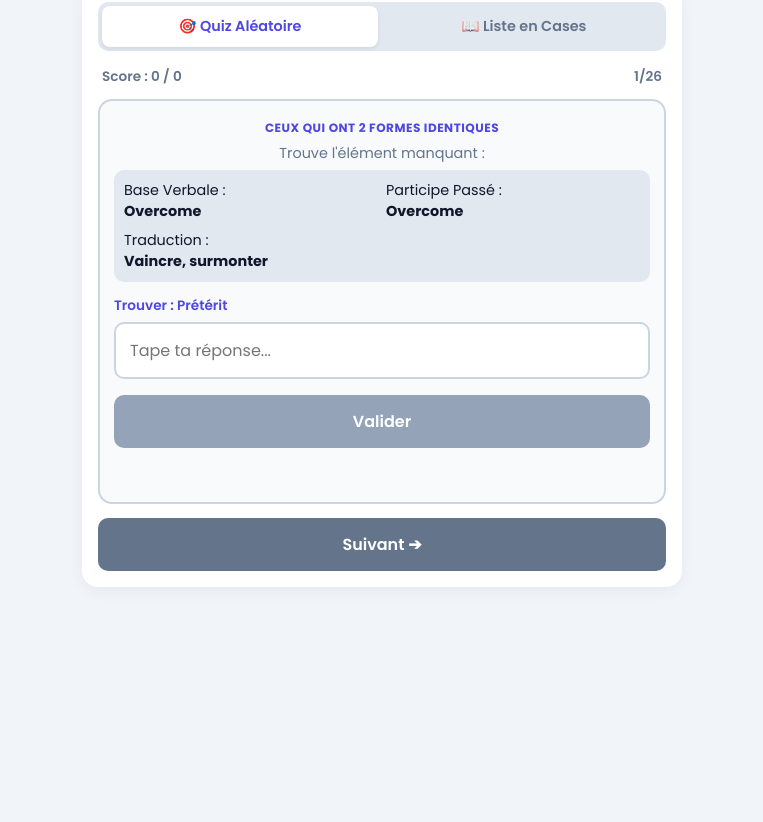
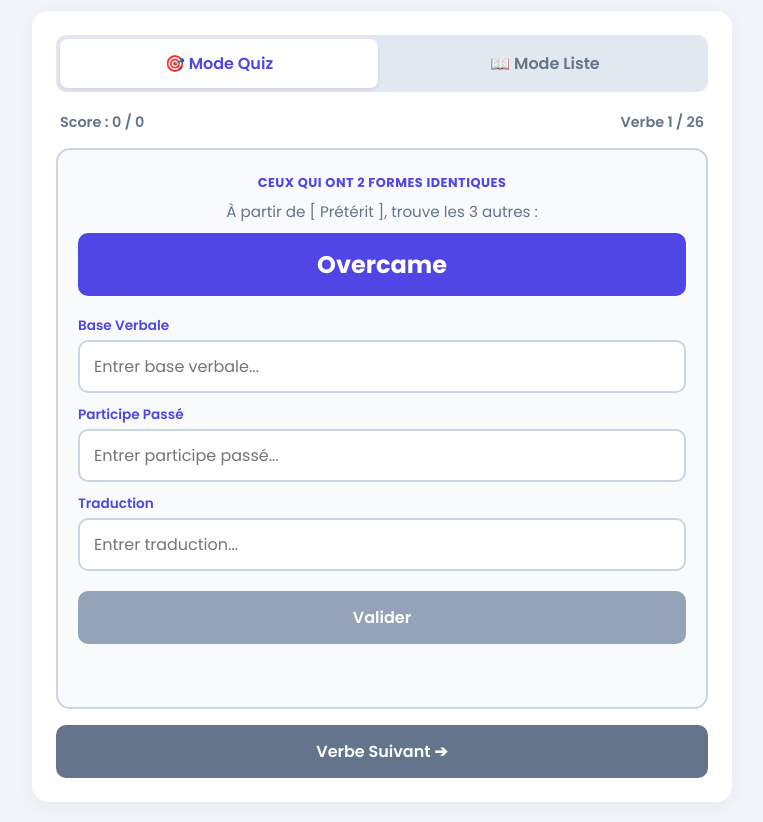
Before and after one commit to Anonyme404-dev/verbe-irr-gulier, a plain HTML site: page index.html in a window 1280 px wide. Shown: the part 105-927 px from the top of the page, without its empty margins (258-1021 px from the left). Before the commit the page ends 800 px from the top, so only its background shows below. Drawn offline with Linux system fonts and the light colour scheme.

Commit message:
Update index.html

```diff
--- a/index.html
+++ b/index.html
@@ -33,40 +33,40 @@
             display: flex;
             flex-direction: column;
             align-items: center;
-            padding: 12px;
+            padding: 20px 12px;
         }
 
         header {
             text-align: center;
-            margin: 10px 0 15px 0;
+            margin: 10px 0 20px 0;
             width: 100%;
         }
 
         h1 {
-            font-size: 1.4rem;
+            font-size: 1.8rem;
             color: var(--primary);
             font-weight: 700;
         }
 
         p.subtitle {
             color: var(--text-muted);
-            font-size: 0.85rem;
+            font-size: 0.95rem;
         }
 
         .container {
             width: 100%;
-            max-width: 600px;
+            max-width: 700px;
             background: var(--card-bg);
             border-radius: 16px;
-            box-shadow: 0 4px 15px rgba(0, 0, 0, 0.05);
-            padding: 16px;
+            box-shadow: 0 4px 20px rgba(0, 0, 0, 0.05);
+            padding: 24px;
         }
 
         /* Onglets */
         .tabs {
             display: flex;
             gap: 8px;
-            margin-bottom: 16px;
+            margin-bottom: 20px;
             background: #e2e8f0;
             padding: 4px;
             border-radius: 10px;
@@ -76,11 +76,11 @@
             flex: 1;
             background: none;
             border: none;
-            font-size: 0.9rem;
+            font-size: 1rem;
             font-weight: 600;
             color: var(--text-muted);
             cursor: pointer;
-            padding: 10px 8px;
+            padding: 12px 8px;
             border-radius: 8px;
             transition: all 0.2s ease;
             text-align: center;
@@ -104,10 +104,10 @@
         .stats-bar {
             display: flex;
             justify-content: space-between;
-            font-size: 0.85rem;
+            font-size: 0.9rem;
             color: var(--text-muted);
             font-weight: 600;
-            margin-bottom: 12px;
+            margin-bottom: 15px;
             padding: 0 4px;
         }
 
@@ -115,66 +115,62 @@
             background: #f8fafc;
             border: 2px solid var(--border);
             border-radius: 14px;
-            padding: 18px 14px;
+            padding: 24px 20px;
             text-align: center;
-            margin-bottom: 14px;
+            margin-bottom: 16px;
         }
 
         .quiz-category {
-            font-size: 0.75rem;
+            font-size: 0.8rem;
             text-transform: uppercase;
             letter-spacing: 0.5px;
             color: var(--primary);
             font-weight: 700;
-            margin-bottom: 6px;
+            margin-bottom: 8px;
         }
 
         .quiz-prompt {
-            font-size: 0.9rem;
+            font-size: 0.95rem;
             color: var(--text-muted);
-            margin-bottom: 6px;
+            margin-bottom: 10px;
         }
 
-        .quiz-info-grid {
-            display: grid;
-            grid-template-columns: 1fr 1fr;
-            gap: 8px;
-            background: #e2e8f0;
-            padding: 10px;
+        .quiz-given-box {
+            background: var(--primary);
+            color: white;
+            padding: 14px;
             border-radius: 10px;
-            margin-bottom: 14px;
-            font-size: 0.9rem;
+            font-size: 1.5rem;
+            font-weight: 700;
+            margin-bottom: 20px;
+        }
+
+        .quiz-inputs {
+            display: flex;
+            flex-direction: column;
+            gap: 12px;
+            margin-bottom: 20px;
             text-align: left;
         }
 
-        .quiz-info-item span {
-            font-weight: 700;
-            color: var(--text-main);
-        }
-
-        .quiz-input-container {
-            margin-bottom: 16px;
-            text-align: left;
-        }
-
-        .quiz-input-container label {
+        .input-group label {
             display: block;
             font-size: 0.85rem;
             font-weight: 600;
-            margin-bottom: 6px;
+            margin-bottom: 4px;
             color: var(--primary);
         }
 
-        .quiz-input-container input {
+        .input-group input {
             width: 100%;
-            padding: 14px;
+            padding: 12px 14px;
             border: 2px solid var(--border);
             border-radius: 10px;
             font-size: 1rem;
             outline: none;
         }
 
-        .quiz-input-container input:focus {
+        .input-group input:focus {
             border-color: var(--primary);
         }
 
@@ -188,7 +184,11 @@
             border-radius: 10px;
             cursor: pointer;
             width: 100%;
-            touch-action: manipulation;
+            transition: background 0.2s;
+        }
+
+        .btn:hover:not(:disabled) {
+            background: var(--primary-hover);
         }
 
         .btn:disabled {
@@ -197,30 +197,34 @@
         }
 
         .quiz-feedback {
-            margin-top: 12px;
+            margin-top: 15px;
             font-weight: 600;
-            font-size: 0.95rem;
+            font-size: 1rem;
             min-height: 24px;
         }
 
         .feedback-correct { color: var(--success); }
         .feedback-incorrect { color: var(--error); }
 
-        /* Mode Liste (Style Tableau par Cases Mobile) */
+        /* Mode Liste */
         .search-bar {
             width: 100%;
-            padding: 12px;
+            padding: 12px 16px;
             border: 2px solid var(--border);
             border-radius: 10px;
             font-size: 1rem;
-            margin-bottom: 12px;
+            margin-bottom: 16px;
             outline: none;
+        }
+
+        .search-bar:focus {
+            border-color: var(--primary);
         }
 
         .controls-row {
             display: flex;
-            gap: 6px;
-            margin-bottom: 16px;
+            gap: 8px;
+            margin-bottom: 20px;
             flex-wrap: wrap;
         }
 
@@ -229,9 +233,9 @@
             background: #e2e8f0;
             color: var(--text-main);
             border: none;
-            padding: 8px 4px;
+            padding: 10px 6px;
             border-radius: 8px;
-            font-size: 0.75rem;
+            font-size: 0.8rem;
             font-weight: 600;
             cursor: pointer;
             text-align: center;
@@ -244,35 +248,41 @@
         }
 
         .category-group {
-            margin-bottom: 20px;
+            margin-bottom: 24px;
         }
 
         .category-title {
-            font-size: 0.95rem;
+            font-size: 1.05rem;
             font-weight: 700;
             color: var(--primary);
-            margin-bottom: 8px;
+            margin-bottom: 10px;
             border-left: 4px solid var(--primary);
-            padding-left: 8px;
+            padding-left: 10px;
         }
 
-        /* Grille en cases bien distinctes pour téléphone */
+        /* Grille en cases adaptative PC et Mobile */
         .verb-grid-card {
             background: #f8fafc;
             border: 2px solid var(--border);
             border-radius: 12px;
-            padding: 12px;
-            margin-bottom: 10px;
+            padding: 14px;
+            margin-bottom: 12px;
             display: grid;
-            grid-template-columns: 1fr 1fr;
-            gap: 8px;
+            grid-template-columns: repeat(4, 1fr);
+            gap: 10px;
+        }
+
+        @media(max-width: 600px) {
+            .verb-grid-card {
+                grid-template-columns: 1fr 1fr;
+            }
         }
 
         .verb-cell {
             background: #ffffff;
             border: 1px solid var(--border);
             border-radius: 8px;
-            padding: 8px;
+            padding: 10px;
             text-align: center;
         }
 
@@ -281,11 +291,11 @@
             text-transform: uppercase;
             color: var(--text-muted);
             font-weight: 600;
-            margin-bottom: 2px;
+            margin-bottom: 4px;
         }
 
         .verb-cell .cell-value {
-            font-size: 0.95rem;
+            font-size: 1rem;
             font-weight: 700;
             color: var(--text-main);
         }
@@ -301,14 +311,14 @@
 <body>
 
     <header>
-        <h1>Verbes Irréguliers 🇬🇧</h1>
-        <p class="subtitle">Révisions & Quiz mobile</p>
+        <h1>Verbes Irréguliers</h1>
+        <p class="subtitle">Espace de révision interactif</p>
     </header>
 
     <div class="container">
         <div class="tabs">
-            <button class="tab-btn active" onclick="switchTab('quiz')">🎯 Quiz Aléatoire</button>
-            <button class="tab-btn" onclick="switchTab('list')">📖 Liste en Cases</button>
+            <button class="tab-btn active" onclick="switchTab('quiz')">🎯 Mode Quiz</button>
+            <button class="tab-btn" onclick="switchTab('list')">📖 Mode Liste</button>
         </div>
 
         <!-- SECTION QUIZ -->
@@ -320,27 +330,23 @@
 
             <div class="quiz-card">
                 <div class="quiz-category" id="q-category">Catégorie</div>
-                <div class="quiz-prompt">Trouve l'élément manquant :</div>
+                <div class="quiz-prompt" id="q-prompt-text">À partir de cet élément, trouve les 3 autres :</div>
 
-                <!-- Infos fixes affichées pour aider -->
-                <div class="quiz-info-grid" id="q-info-grid">
-                    <!-- Rempli par JS -->
-                </div>
+                <div class="quiz-given-box" id="q-given-box">Élément</div>
 
-                <div class="quiz-input-container">
-                    <label id="q-input-label">Champ à remplir</label>
-                    <input type="text" id="quiz-input" placeholder="Tape ta réponse..." autocomplete="off" autocapitalize="none" oninput="validateInputReady()">
+                <div class="quiz-inputs" id="quiz-inputs-container">
+                    <!-- Généré dynamiquement -->
                 </div>
 
                 <button class="btn" id="submit-btn" onclick="checkAnswer()" disabled>Valider</button>
                 <div class="quiz-feedback" id="q-feedback"></div>
             </div>
-            <button class="btn" id="next-btn" style="background:#64748b;" onclick="nextQuestion()" disabled>Suivant ➔</button>
+            <button class="btn" id="next-btn" style="background:#64748b;" onclick="nextQuestion()" disabled>Verbe Suivant ➔</button>
         </div>
 
         <!-- SECTION LISTE -->
         <div id="list-section" class="section-view">
-            <input type="text" class="search-bar" id="search-input" placeholder="🔍 Rechercher un verbe..." onkeyup="filterTable()">
+            <input type="text" class="search-bar" id="search-input" placeholder="🔍 Rechercher un verbe ou une traduction..." onkeyup="filterTable()">
 
             <div class="controls-row">
                 <button class="toggle-col-btn" id="btn-col-0" onclick="toggleColumn(0)">Masquer Base</button>
@@ -389,14 +395,14 @@
         let score = 0;
         let totalAnswered = 0;
         let shuffledVerbs = [];
-        let currentTargetKey = '';
+        let givenKey = '';
         let hiddenCols = { 0: false, 1: false, 2: false, 3: false };
 
-        const fieldLabels = {
-            base: "Base Verbale",
-            preterit: "Prétérit",
-            participle: "Participe Passé",
-            french: "Traduction"
+        const fieldMeta = {
+            base: { label: "Base Verbale", key: "base" },
+            preterit: { label: "Prétérit", key: "preterit" },
+            participle: { label: "Participe Passé", key: "participle" },
+            french: { label: "Traduction", key: "french" }
         };
 
         function initQuiz() {
@@ -415,26 +421,27 @@
             const v = shuffledVerbs[currentQuizIndex];
             document.getElementById('q-category').innerText = v.category;
 
-            // Choisir aléatoirement l'un des 4 champs à deviner
             const keys = ['base', 'preterit', 'participle', 'french'];
-            currentTargetKey = keys[Math.floor(Math.random() * keys.length)];
+            givenKey = keys[Math.floor(Math.random() * keys.length)];
 
-            document.getElementById('q-input-label').innerText = `Trouver : ${fieldLabels[currentTargetKey]}`;
+            document.getElementById('q-prompt-text').innerText = `À partir de [ ${fieldMeta[givenKey].label} ], trouve les 3 autres :`;
+            document.getElementById('q-given-box').innerText = v[givenKey];
 
-            // Afficher les 3 autres champs dans la grille d'aide
-            let gridHtml = '';
+            let inputsHtml = '';
             keys.forEach(k => {
-                if (k !== currentTargetKey) {
-                    gridHtml += `<div class="quiz-info-item">${fieldLabels[k]} : <br><span>${v[k]}</span></div>`;
+                if (k !== givenKey) {
+                    inputsHtml += `
+                        <div class="input-group">
+                            <label>${fieldMeta[k].label}</label>
+                            <input type="text" class="quiz-target-input" data-key="${k}" placeholder="Entrer ${fieldMeta[k].label.toLowerCase()}..." autocomplete="off" autocapitalize="none" oninput="checkAllInputsFilled()">
+                        </div>
+                    `;
                 }
             });
-            document.getElementById('q-info-grid').innerHTML = gridHtml;
+            document.getElementById('quiz-inputs-container').innerHTML = inputsHtml;
 
-            const inputEl = document.getElementById('quiz-input');
-            inputEl.value = '';
-            inputEl.disabled = false;
             document.getElementById('q-feedback').innerText = '';
-            document.getElementById('progress-text').innerText = `${currentQuizIndex + 1}/${shuffledVerbs.length}`;
+            document.getElementById('progress-text').innerText = `Verbe ${currentQuizIndex + 1} / ${shuffledVerbs.length}`;
             document.getElementById('score-text').innerText = `Score : ${score} / ${totalAnswered}`;
 
             const submitBtn = document.getElementById('submit-btn');
@@ -445,34 +452,43 @@
             document.getElementById('next-btn').disabled = true;
         }
 
-        function validateInputReady() {
-            const val = document.getElementById('quiz-input').value.trim();
-            document.getElementById('submit-btn').disabled = (val.length === 0);
+        function checkAllInputsFilled() {
+            const inputs = document.querySelectorAll('.quiz-target-input');
+            let allFilled = true;
+            inputs.forEach(inp => {
+                if (inp.value.trim().length === 0) allFilled = false;
+            });
+            document.getElementById('submit-btn').disabled = !allFilled;
         }
 
         function checkAnswer() {
             const v = shuffledVerbs[currentQuizIndex];
-            const inputVal = document.getElementById('quiz-input').value.trim().toLowerCase();
-            const correctVal = v[currentTargetKey].toLowerCase();
+            const inputs = document.querySelectorAll('.quiz-target-input');
+            let allCorrect = true;
+
+            inputs.forEach(inp => {
+                const k = inp.getAttribute('data-key');
+                const userVal = inp.value.trim().toLowerCase();
+                const correctVal = v[k].toLowerCase();
+                if (!correctVal.includes(userVal)) {
+                    allCorrect = false;
+                }
+            });
 
             totalAnswered++;
-            const isCorrect = correctVal.includes(inputVal) && inputVal.length > 0;
             const feedbackEl = document.getElementById('q-feedback');
 
-            if (isCorrect) {
+            if (allCorrect) {
                 score++;
-                feedbackEl.innerHTML = `<span class="feedback-correct">✅ Bravo ! C'est exact.</span>`;
+                feedbackEl.innerHTML = `<span class="feedback-correct">✅ Bravo ! Tout est correct.</span>`;
             } else {
-                feedbackEl.innerHTML = `<span class="feedback-incorrect">❌ Faux. Réponse attendue : <b>${v[currentTargetKey]}</b></span>`;
+                feedbackEl.innerHTML = `<span class="feedback-incorrect">❌ Faux. Attendu : Base(${v.base}) | Prét(${v.preterit}) | Part(${v.participle}) | Trad(${v.french})</span>`;
             }
 
             document.getElementById('score-text').innerText = `Score : ${score} / ${totalAnswered}`;
-            document.getElementById('quiz-input').disabled = true;
 
-            const submitBtn = document.getElementById('submit-btn');
-            submitBtn.disabled = true;
-
-            // Débloquer le bouton suivant
+            inputs.forEach(inp => inp.disabled = true);
+            document.getElementById('submit-btn').disabled = true;
             document.getElementById('next-btn').disabled = false;
         }
 
```
